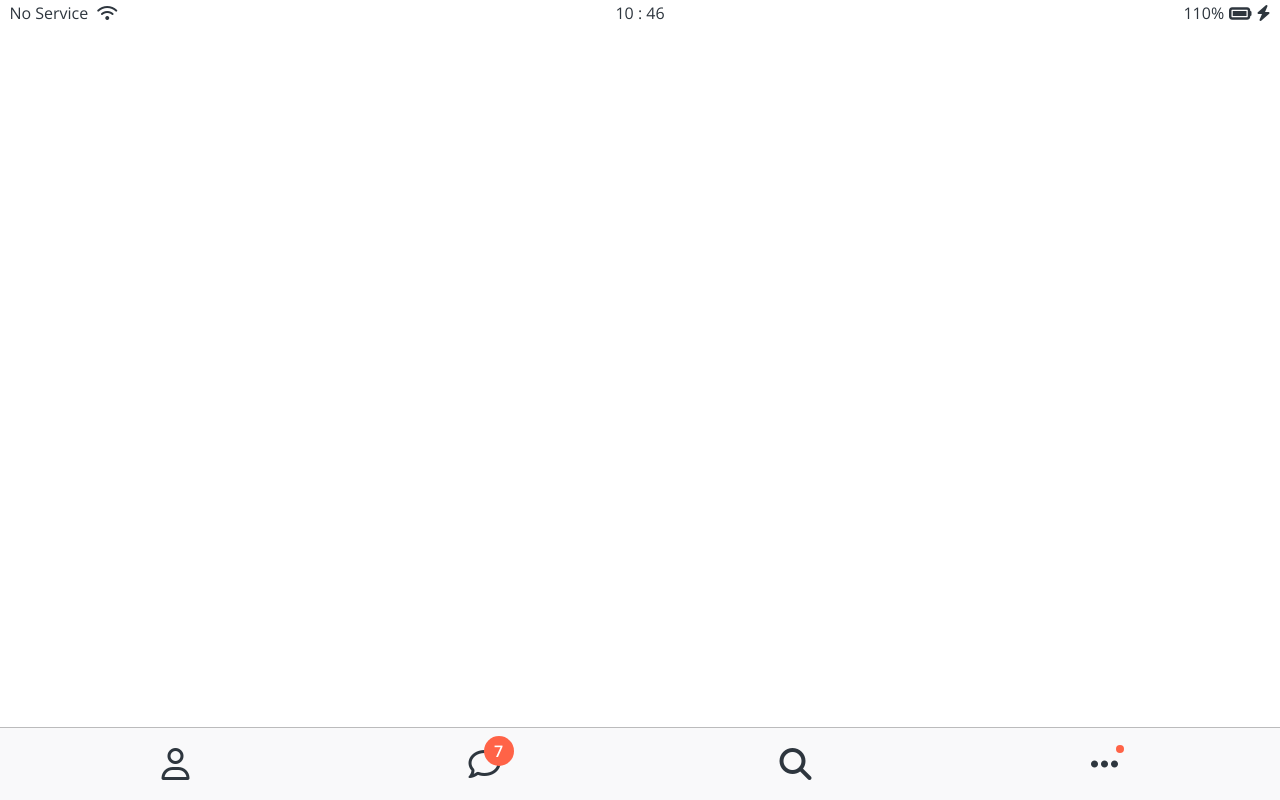
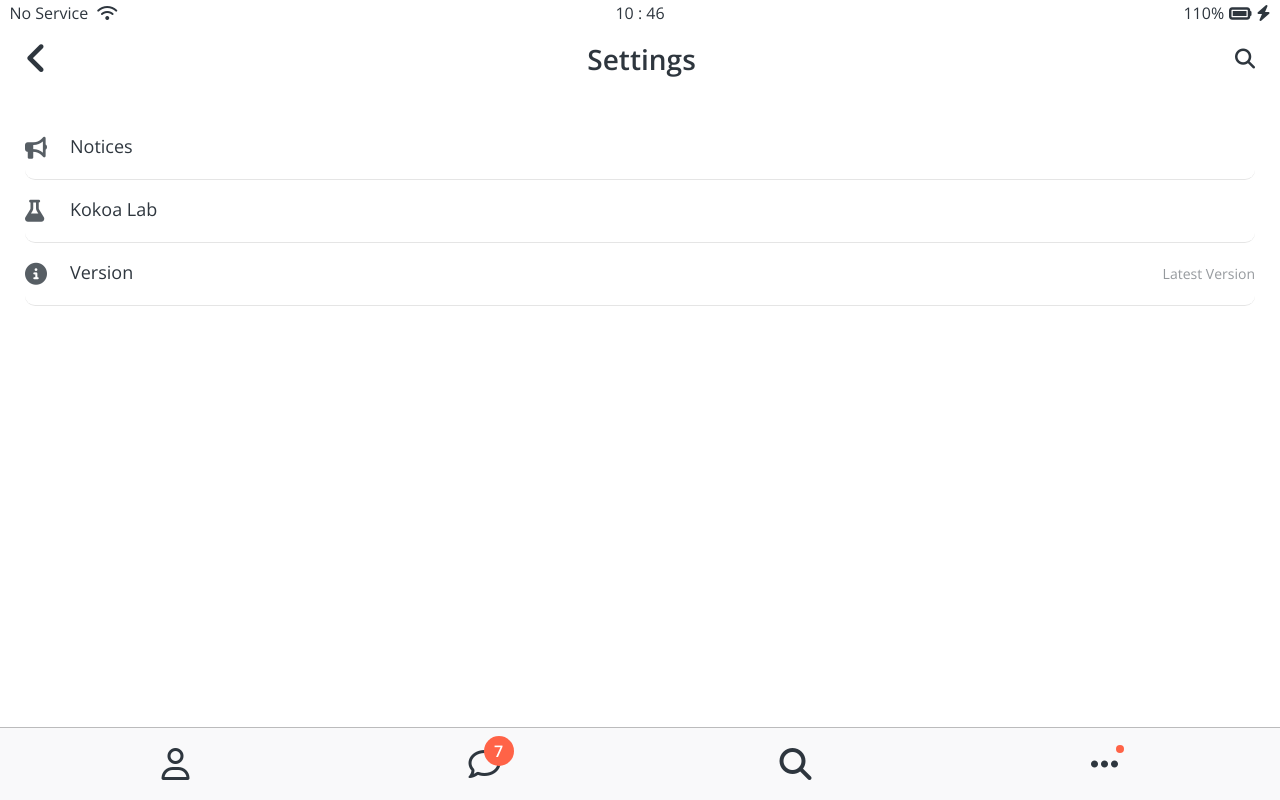
Before and after one commit to mingj7235/kokoa-clone-2020, a plain HTML site: page settings.html in a window 1280 px wide. Drawn offline with nearby package versions, Linux system fonts and the light colour scheme.

Commit message:
#6.28 Settings done :heartbeat:

```diff
--- /dev/null
+++ b/css/components/alt-screen-header.css
@@ -0,0 +1,24 @@
+.alt-header {
+  padding: var(--horizontal-space);
+  margin-top: 15px;
+  margin-bottom: 15px;
+  display: flex;
+  align-items: center;
+  justify-content: center;
+}
+
+.alt-header__title {
+  font-size: 28px;
+  font-weight: 600;
+}
+.alt-header__column:first-child {
+  margin-right: auto;
+}
+
+.alt-header__column:first-child i {
+  font-size: 37px;
+}
+
+.alt-header__column:last-child {
+  margin-left: auto;
+}
--- /dev/null
+++ b/css/screens/settings.css
@@ -0,0 +1,35 @@
+.settings__setting {
+  padding: 20px 0;
+  border-bottom: 1px solid rgba(0, 0, 0, 0.1);
+  font-size: 18px;
+  border-radius: 10px;
+  display: flex;
+  justify-content: space-between;
+  align-items: center;
+  transition: background-color 0.3s ease-in-out;
+}
+
+.settings__setting:hover {
+  background-color: rgba(0, 0, 0, 0.1);
+  cursor: pointer;
+}
+
+.settings__setting i {
+  opacity: 0.8;
+  margin-right: 20px;
+  font-size: 22px;
+}
+
+.settings__setting__iconbox {
+  width: 45px;
+}
+
+.settings__setting-column {
+  display: flex;
+  justify-content: center;
+}
+
+.settings__setting-column:last-child {
+  opacity: 0.5;
+  font-size: 14px;
+}
--- a/css/styles.css
+++ b/css/styles.css
@@ -7,6 +7,7 @@
 @import "components/status-bar.css";
 @import "components/nav-bar.css";
 @import "components/screen-header.css";
+@import "components/alt-screen-header.css";
 @import "components/user-component.css";
 @import "components/badge.css";
 @import "components/icon-raw.css";
@@ -16,6 +17,7 @@
 @import "screens/chats.css";
 @import "screens/find.css";
 @import "screens/more.css";
+@import "screens/settings.css";
 body {
   color: #2e363e;
   font-family: "Open Sans", sans-serif;
--- a/settings.html
+++ b/settings.html
@@ -13,7 +13,6 @@
     <div class="status-bar">
       <div class="status-bar__column">
         <span>No Service</span>
-        <!-- i 는 icon의 줄임말이고, font-awesome에서 가져 온 것임 -->
         <i class="fas fa-wifi"></i>
       </div>
       <div class="status-bar__column js-clock">
@@ -22,14 +21,55 @@
       <div class="status-bar__column">
         <span>110%</span>
         <i class="fas fa-battery-full fa-lg"></i>
-        <!-- Battery Icon -->
         <i class="fas fa-bolt"></i>
-        <!-- Lighting Icon -->
       </div>
-      <!-- dfd -->
     </div>
 
-    <main class="main-screen"></main>
+    <header class="alt-header">
+      <div class="alt-header__column">
+        <a href="more.html">
+          <i class="fas fa-angle-left fa-3x"></i>
+        </a>
+      </div>
+      <div class="alt-header__column">
+        <h1 class="alt-header__title">Settings</h1>
+      </div>
+      <div class="alt-header__column">
+        <i class="fas fa-search fa-lg"></i>
+      </div>
+    </header>
+
+    <main class="main-screen">
+      <ul class="settings-list">
+        <li class="settings__setting">
+          <div class="settings__setting-column">
+            <div class="settings__setting__iconbox">
+              <i class="fas fa-bullhorn"></i>
+            </div>
+            <span>Notices</span>
+          </div>
+          <div class="settings__setting-column"></div>
+        </li>
+        <li class="settings__setting">
+          <div class="settings__setting-column">
+            <div class="settings__setting__iconbox">
+              <i class="fas fa-flask"></i>
+            </div>
+            <span>Kokoa Lab</span>
+          </div>
+          <div class="settings__setting-column"></div>
+        </li>
+        <li class="settings__setting">
+          <div class="settings__setting-column">
+            <div class="settings__setting__iconbox">
+              <i class="fas fa-info-circle"></i>
+            </div>
+            <span>Version</span>
+          </div>
+          <div class="settings__setting-column">Latest Version</div>
+        </li>
+      </ul>
+    </main>
 
     <!-- shortcut
     nav>ul>li*4>a
```
Also changed, not shown: chats.html (+2 -0 lines).
